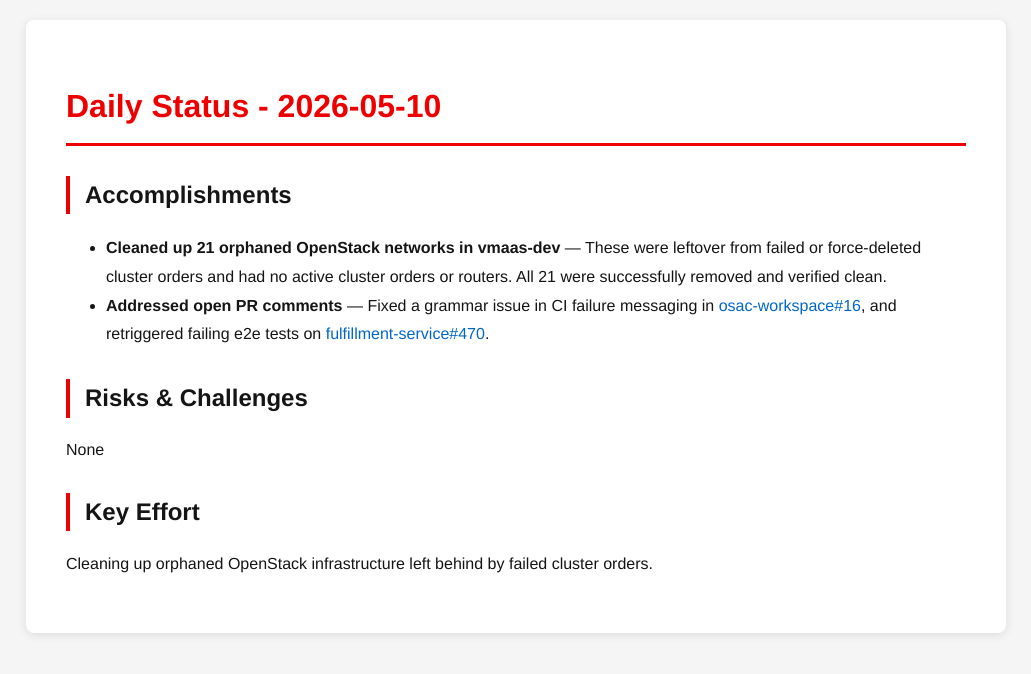
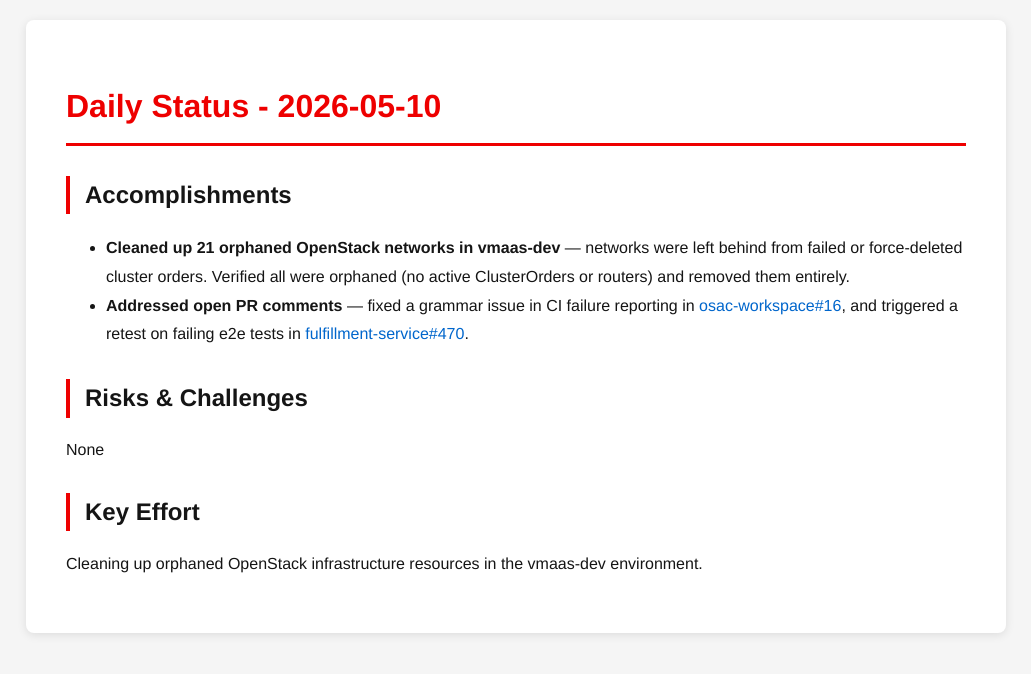
Before and after one commit to tzvatot/daily-status, a Jekyll site: the page built from 2026-05-10.md, in a window 1280 px wide. Shown: the top 674 px of the page, without its empty margins (124-1155 px from the left). Built offline with Jekyll 4.4.1, drawn with Linux system fonts in a browser that asks for light colours.

Commit message:
Daily status update - 2026-05-10

```diff
--- a/2026-05-10.md
+++ b/2026-05-10.md
@@ -7,11 +7,11 @@ date: 2026-05-10
 # Daily Status - 2026-05-10
 
 ## Accomplishments
-- **Cleaned up 21 orphaned OpenStack networks in vmaas-dev** — These were leftover from failed or force-deleted cluster orders and had no active cluster orders or routers. All 21 were successfully removed and verified clean.
-- **Addressed open PR comments** — Fixed a grammar issue in CI failure messaging in [osac-workspace#16](https://github.com/osac-project/osac-workspace/pull/16), and retriggered failing e2e tests on [fulfillment-service#470](https://github.com/osac-project/fulfillment-service/pull/470).
+- **Cleaned up 21 orphaned OpenStack networks in vmaas-dev** — networks were left behind from failed or force-deleted cluster orders. Verified all were orphaned (no active ClusterOrders or routers) and removed them entirely.
+- **Addressed open PR comments** — fixed a grammar issue in CI failure reporting in [osac-workspace#16](https://github.com/osac-project/osac-workspace/pull/16), and triggered a retest on failing e2e tests in [fulfillment-service#470](https://github.com/osac-project/fulfillment-service/pull/470).
 
 ## Risks & Challenges
 None
 
 ## Key Effort
-Cleaning up orphaned OpenStack infrastructure left behind by failed cluster orders.
+Cleaning up orphaned OpenStack infrastructure resources in the vmaas-dev environment.
```
